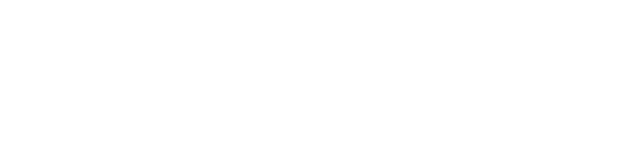
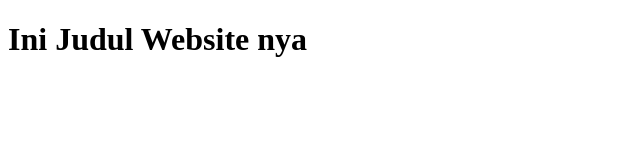
Before and after one commit to FigoArbiansyah/company-profile, a plain HTML site: page index.html in a window 1280 px wide. Shown: the whole page, without its empty margins (0-640 px from the left). Drawn offline with Linux system fonts and the light colour scheme.

Commit message:
menambahkan judul website

```diff
--- a/index.html
+++ b/index.html
@@ -5,5 +5,7 @@
     <meta name="viewport" content="width=device-width, initial-scale=1.0" />
     <title>Company Profile</title>
   </head>
-  <body></body>
+  <body>
+    <h1>Ini Judul Website nya</h1>
+  </body>
 </html>
```
